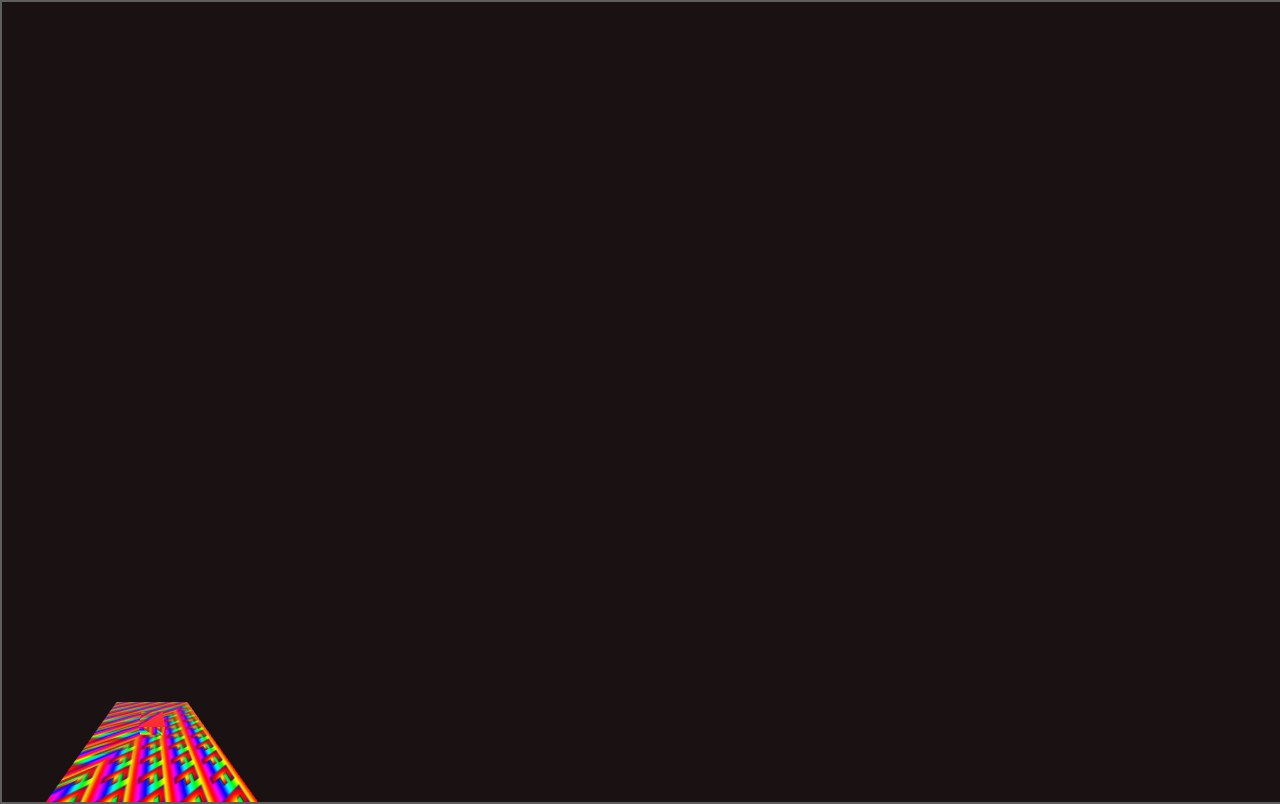
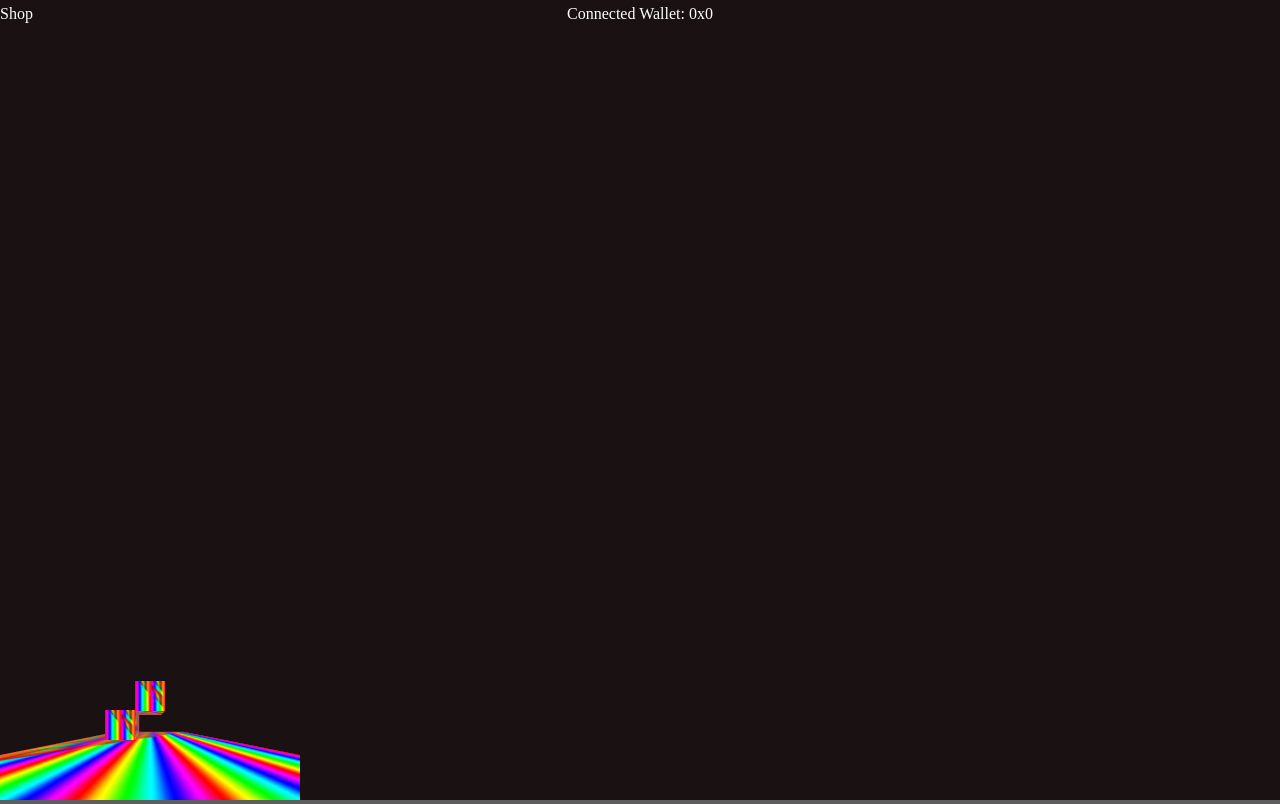
Before and after one commit to timofeji/crypto-cards, a website built with webpack: page src/index.html in a window 1280 px wide. Built offline with nearby package versions, Linux system fonts and the light colour scheme.

Commit message:
constrainet cam moveement

```diff
--- a/src/engine/renderer.ts
+++ b/src/engine/renderer.ts
@@ -42,7 +42,7 @@ export class World {
 
     constructor() {
         this.camera = new Camera();
-        this.camera.v_position = new vec3(5, 5, 0);
+        this.camera.v_position = new vec3(6, 0, 0);
         this.camera.v_lookAt = new vec3(0, 0, 0);
         this.camera.pitch = 0;
         this.camera.yaw = 0;
@@ -132,7 +132,7 @@ export async function initRenderer(game: ISimulation) {
     gl.bindBuffer(gl.ELEMENT_ARRAY_BUFFER, VUV);
     gl.bufferData(
         gl.ELEMENT_ARRAY_BUFFER,
-        new Uint16Array(plane.m_TEXCOORDS),
+        new Uint16Array(box.m_TEXCOORDS),
         gl.STATIC_DRAW
     );
 
@@ -156,7 +156,7 @@ export async function initRenderer(game: ISimulation) {
         2, // Number of elements per attribute
         gl.FLOAT, // Type of elements
         false,
-        0,
+        2 * Uint16Array.BYTES_PER_ELEMENT,
         0
     );
 
@@ -196,46 +196,6 @@ export async function initRenderer(game: ISimulation) {
         gl.generateMipmap(gl.TEXTURE_2D);
     });
 
-    // texture2 = gl.createTexture();
-    // gl.bindTexture(gl.TEXTURE_2D, texture2);
-
-
-    // // Fill the texture with a 1x1 blue pixel.
-    // gl.texImage2D(
-    //     gl.TEXTURE_2D,
-    //     0,
-    //     gl.RGBA,
-    //     1,
-    //     1,
-    //     0,
-    //     gl.RGBA,
-    //     gl.UNSIGNED_BYTE,
-    //     new Uint8Array([255, 0, 255, 255])
-    // );
-
-    // // Asynchronously load an image
-    // var image2 = new Image();
-    // image2.src = "../assets/tex.png";
-    // image2.addEventListener("load", function () {
-    //     // Now that the image has loaded make copy it to the texture.
-
-    //     gl.bindTexture(gl.TEXTURE_2D, texture2);
-    //     gl.texImage2D(
-    //         gl.TEXTURE_2D,
-    //         0,
-    //         gl.RGBA,
-    //         gl.RGBA,
-    //         gl.UNSIGNED_BYTE,
-    //         image2
-    //     );
-    //     gl.generateMipmap(gl.TEXTURE_2D);
-    // });
-
-
-
-
-    // gl.enableVertexAttribArray(colorAttribLocation);
-
     gl.useProgram(glProgram);
 
     matWorldUniformLocation = gl.getUniformLocation(glProgram, "mWorld");
@@ -260,8 +220,6 @@ export async function initRenderer(game: ISimulation) {
     gl.uniformMatrix4fv(matProjUniformLocation, false, projMatrix);
     gl.uniformMatrix4fv(matModelUniformLocation, false, modelMatrix);
     gl.uniformMatrix4fv(matViewUniformLocation, false, viewMatrix);
-
-
 }
 
 export function render(game: ISimulation, deltaTime: number) {
@@ -275,7 +233,6 @@ export function render(game: ISimulation, deltaTime: number) {
     ); // Y UP
     mat4.rotateZ(viewMatrix, viewMatrix, world.camera.yaw);
     mat4.rotateY(viewMatrix, viewMatrix, world.camera.pitch);
-    // mat4.rotateX(viewMatrix, viewMatrix, world.camera.yaw);
 
 
 
@@ -284,31 +241,19 @@ export function render(game: ISimulation, deltaTime: number) {
     // console.log(offset);
     // mat4.rotate(yRotationMatrix, identityMatrix, angle, [0, 1, 0]);
     // mat4.rotate(xRotationMatrix, identityMatrix, angle / 4, [0, 0, 0]);
-    // mat4.translate(worldMatrix, identityMatrix, [0, offset, 0]);
     // mat4.mul(worldMatrix, worldMatrix, yRotationMatrix);
 
     gl.uniformMatrix4fv(matWorldUniformLocation, false, worldMatrix);
     gl.uniformMatrix4fv(matViewUniformLocation, false, viewMatrix);
-
-
-    game.world.objects[0].v_position=new vec3(0,offset+1,0);
-    // game.world.objects[1].v_position=new vec3(0,0,offset+3);
-
 
     gl.clearColor(0.1, 0.07, 0.07, 1);
     gl.clear(gl.COLOR_BUFFER_BIT | gl.DEPTH_BUFFER_BIT);
 
     world.objects.forEach(renderObject => { // not to be confused w/ OOP bullshit
         mat4.translate(renderObject.m_modelMatrix, identityMatrix, [renderObject.v_position.X, renderObject.v_position.Y, renderObject.v_position.Z]);
-        // gl.uniformMatrix4fv(matModelUniformLocation, false, renderObject.m_modelMatrix);
+        gl.uniformMatrix4fv(matModelUniformLocation, false, renderObject.m_modelMatrix);
 
-        // gl.uniformMatrix4fv(matViewUniformLocation, false, viewMatrix);
-
-        // // gl.uniformMatrix4fv(programInfo.uniformLocations.normalMatrix, false, object.normalMatrix);
-
-        // // gl.uniform3fv(programInfo.uniformLocations.color, object.color);
-
-        // gl.bufferData(gl.ARRAY_BUFFER, renderObject.m_VERTICES, gl.STATIC_DRAW)
+        gl.bufferData(gl.ARRAY_BUFFER, renderObject.m_VERTICES, gl.STATIC_DRAW)
         gl.bindBuffer(gl.ELEMENT_ARRAY_BUFFER, VUV);
         gl.bufferData(
             gl.ELEMENT_ARRAY_BUFFER,
@@ -336,7 +281,6 @@ export function render(game: ISimulation, deltaTime: number) {
         // gl.drawArrays(gl.TRIANGLES, 0, renderObject.m_VERTICES.length);
     });
 
-    // gl.drawElements(gl.TRIANGLES, box.m_INDICES.length, gl.UNSIGNED_SHORT, 0);
 }
 
 function buildShader(gl: WebGLRenderingContext, src: string, type: number) {
--- a/src/engine/simulation.ts
+++ b/src/engine/simulation.ts
@@ -45,19 +45,25 @@ export function simulate(game: ISimulation, deltaTime: number) {
 
     if (keys["a"]) {
         // game.world.camera.v_position.sub(camRight);
-        game.world.camera.pitch += 2 * deltaTime;
-    } else if (keys["d"]) {
+        game.world.camera.pitch += 3 * deltaTime;
+    }
+    if (keys["d"]) {
         // game.world.camera.v_position.add(camRight);
-        game.world.camera.pitch -= 2 * deltaTime;
-    } else if (keys["w"]) {
-        game.world.camera.yaw -= 2 * deltaTime;
+        game.world.camera.pitch -= 3 * deltaTime;
+    }
+    if (keys["w"]) {
+        // game.world.camera.yaw -= 2 * deltaTime;
+        game.world.camera.yaw = Math.min(Math.max(game.world.camera.yaw - 2 * deltaTime, -90 * Math.PI/180),0);
         // game.world.camera.v_position.sub(camUp);
-    } else if (keys["s"]) {
-        game.world.camera.yaw += 2 * deltaTime;
+    }
+    if (keys["s"]) {
+        // game.world.camera.yaw += 2 * deltaTime;
+        game.world.camera.yaw = Math.min(Math.max(game.world.camera.yaw + 2 * deltaTime, -90 * Math.PI/180),0);
+        // game.world.camera.yaw = Math.min(Math.max(game.world.camera.yaw - 2 * deltaTime, 180),-90);
         // game.world.camera.v_position.add(camUp);
     }
 
-
+    game.world.objects[0].v_position=new vec3(0,1+Math.sin(performance.now()/1000),0);
     if(bMouseDown){
 
     }
--- a/src/index.html
+++ b/src/index.html
@@ -1,7 +1,9 @@
 <html>
+
 <head>
     <link rel="stylesheet" href="style.css">
 </head>
+
 <body>
     <script id="vertex-shader" type="x-shader/x-vertex" src="./shaders/vertex.glsl">
     </script>
@@ -10,5 +12,14 @@
     </script>
     <script src="/main.bundle.js"></script>
     <canvas id="canvas"></canvas>
+    <div class="header-btn">
+        Shop
+    </div>
+
+    <div class="header">
+
+        Connected Wallet: 0x0
+    </div>
 </body>
+
 </html>
--- a/src/style.css
+++ b/src/style.css
@@ -1,5 +1,5 @@
 body{
-    margin: 2px;
+    margin: 0px;
     background: rgb(94, 94, 94);
     color:white;
 }
@@ -9,3 +9,18 @@ canvas{
     height:100vv; */
     background: rgb(0, 0, 0);
 }
+
+.header {
+    position: fixed;
+    top: 5px;
+    z-index: 1000;
+    text-align: center;
+    width: 100vw;
+    display: flexbox;
+}
+
+.header-btn{
+    position: fixed;
+    top: 5px;
+    z-index: 1000;
+}
```
